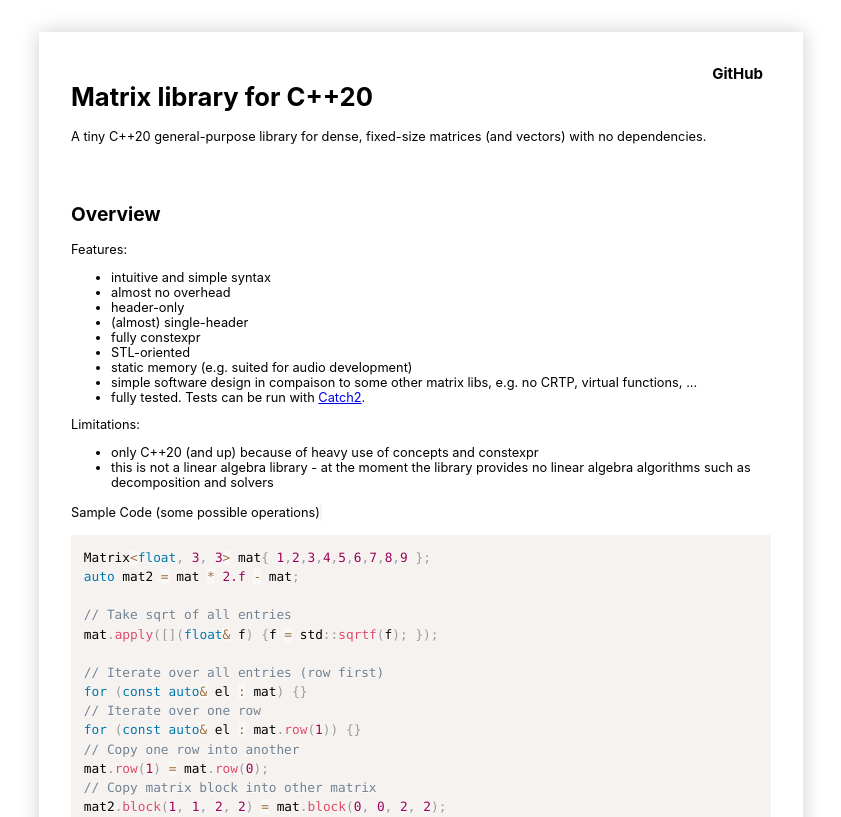
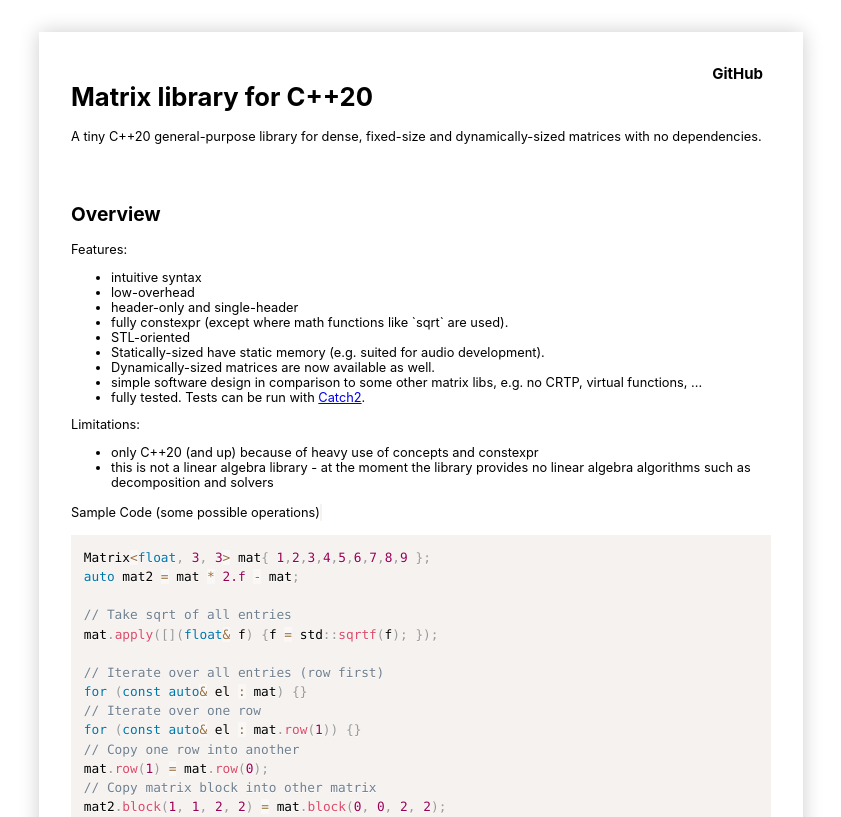
Before and after one commit to Mc-Zen/Matrix, a plain HTML site: page docs/index.html in a window 1280 px wide. Shown: the top 817 px of the page, without its empty margins (219-1060 px from the left). Drawn offline with Linux system fonts and the light colour scheme.

Commit message:
[docs] some fixes

```diff
--- a/docs/index.html
+++ b/docs/index.html
@@ -24,20 +24,20 @@
             Matrix library for C++20
         </h1>
         <p>
-            A tiny C++20 general-purpose library for dense, fixed-size matrices (and vectors) with no dependencies.
+            A tiny C++20 general-purpose library for dense, fixed-size and dynamically-sized matrices with no dependencies.
         </p>
         <h2>Overview</h2>
         <p>
             Features:
             <ul>
-                <li>intuitive and simple syntax</li>
-                <li>almost no overhead</li>
-                <li>header-only</li>
-                <li>(almost) single-header</li>
-                <li>fully constexpr</li>
+                <li>intuitive syntax</li>
+                <li>low-overhead</li>
+                <li>header-only and single-header</li>
+                <li>fully constexpr (except where math functions like `sqrt` are used). </li>
                 <li>STL-oriented</li>
-                <li>static memory (e.g. suited for audio development)</li>
-                <li>simple software design in compaison to some other matrix libs, e.g. no CRTP, virtual functions, ...</li>
+                <li>Statically-sized have static memory (e.g. suited for audio development). </li>
+                <li>Dynamically-sized matrices are now available as well. </li>
+                <li>simple software design in comparison to some other matrix libs, e.g. no CRTP, virtual functions, ...</li>
                 <li>fully tested. Tests can be run with <a href="https://github.com/catchorg/Catch2">Catch2</a>.</li>
             </ul>
         </p>
```
Also changed, not shown: 1 other file.
